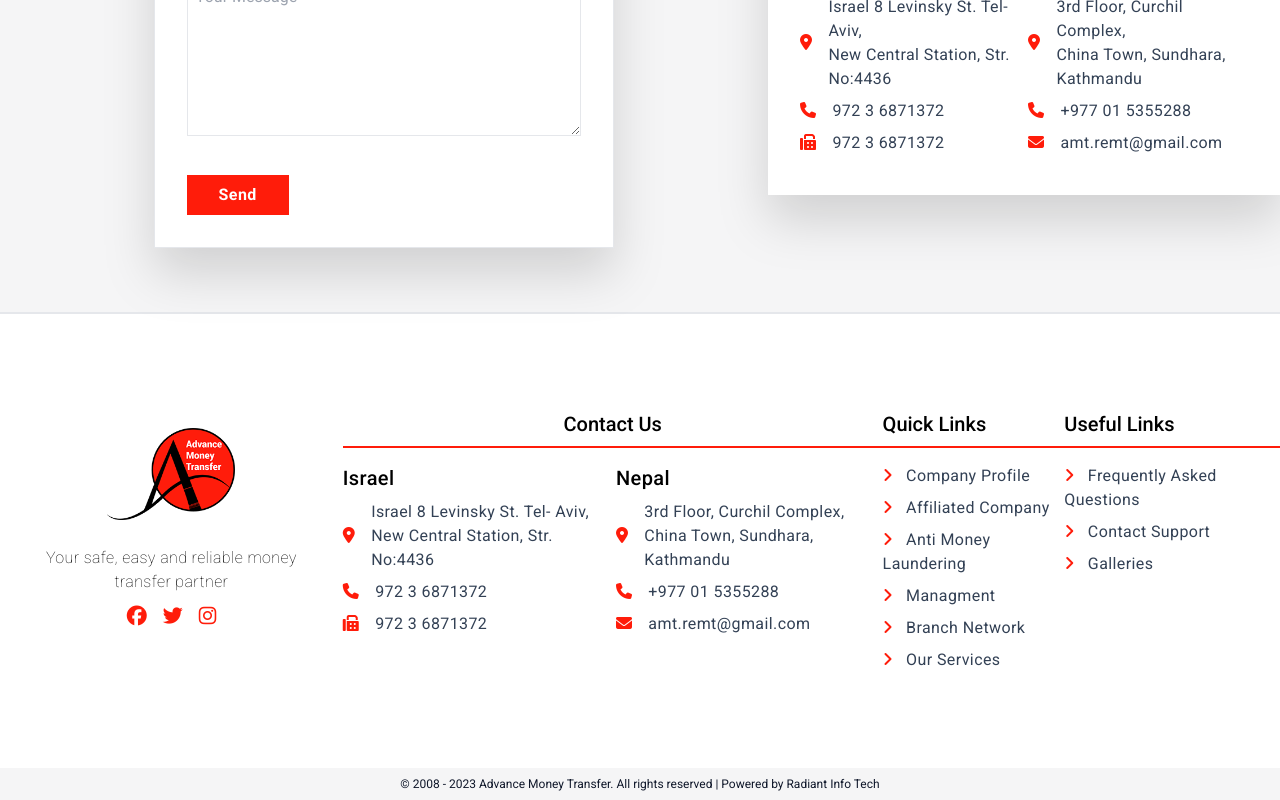
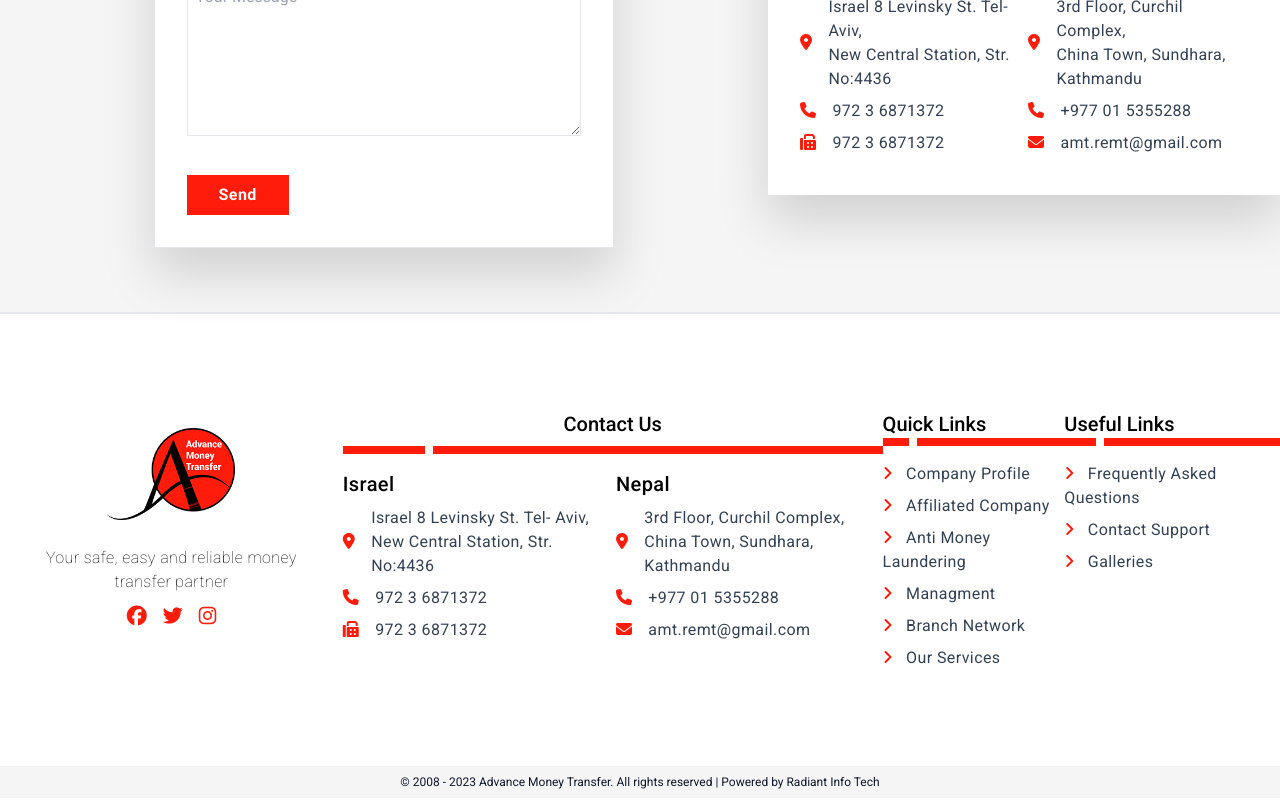
Before and after one commit to navinmaharjan/advance-money-transfer, a React (Vite) app in the folder client/: page /contact-us in a window 1280 px wide. Shown: the part 759-1559 px from the top of the page. Built offline with nearby package versions, Linux system fonts and the light colour scheme.

Commit message:
contact section animation done

```diff
--- a/client/src/App.jsx
+++ b/client/src/App.jsx
@@ -7,6 +7,7 @@ import Network from "./Pages/Network/Network";
 import Services from "./Pages/Services/Services";
 import Gallery from "./Pages/Gallery/Gallery";
 import ContactUs from "./Pages/ContactUs/ContactUs";
+import ScrollToTop from "./Components/ScrollToTop";
 
 const App = () => {
   return (
@@ -21,6 +22,7 @@ const App = () => {
         <Route path="/contact-us" element={<ContactUs/>} />
       </Routes>
       <Footer />
+      <ScrollToTop />
     </BrowserRouter>
   );
 };
--- a/client/src/Components/Footer.jsx
+++ b/client/src/Components/Footer.jsx
@@ -26,9 +26,12 @@ const Footer = () => {
         </div>
 
         <div>
-          <h3 className="text-xl font-medium border-b-2 border-brand text-center pb-2">
+          <h3 className="text-xl font-medium text-center pb-2">
             Contact Us
           </h3>
+          <div className="relative bg-brand p-1">
+            <div className="absolute bg-white p-1 top-0 animate-contactAnimation"></div>
+          </div>
           <div className="flex gap-4 items-center py-2">
             <div className="font-roboto tracking-wide">
               <h1 className="text-xl font-medium py-2">Israel</h1>
@@ -100,9 +103,12 @@ const Footer = () => {
         </div>
 
         <div className="font-roboto">
-          <h3 className="text-xl font-medium border-b-2 border-brand pb-2">
+          <h3 className="text-xl font-medium">
             Quick Links
           </h3>
+          <div className="relative bg-brand p-1">
+            <div className="absolute bg-white p-1 top-0 animate-quickLinkAnimation "></div>
+          </div>
           <ul className="pt-4 flex flex-col gap-2">
             <li className="text-slate-700 hover:text-brand transition-colors duration-300 cursor-pointer tracking-wide">
             <i className="fa-solid fa-angle-right text-brand"></i> &nbsp;
@@ -132,9 +138,12 @@ const Footer = () => {
         </div>
 
         <div className="font-roboto">
-          <h3 className="text-xl font-medium border-b-2 border-brand pb-2">
+          <h3 className="text-xl font-medium">
             Useful Links
           </h3>
+          <div className="relative bg-brand p-1">
+            <div className="absolute bg-white p-1 top-0 animate-usefulLinkAnimation"></div>
+          </div>
           <ul className="pt-4 flex flex-col gap-2">
             <li className="text-slate-700 hover:text-brand transition-colors duration-300 cursor-pointer tracking-wide">
             <i className="fa-solid fa-angle-right text-brand"></i> &nbsp;
--- /dev/null
+++ b/client/src/Components/ScrollToTop.jsx
@@ -0,0 +1,14 @@
+import { useEffect } from 'react';
+import { useLocation } from 'react-router-dom';
+
+const ScrollToTop = () => {
+  // Extracts pathname property(key) from an object
+  const { pathname } = useLocation();
+
+  // Automatically scrolls to top whenever pathname changes
+  useEffect(() => {
+    window.scrollTo(0, 0);
+  }, [pathname]);
+}
+
+export default ScrollToTop;
--- a/client/src/Pages/Home/Home.jsx
+++ b/client/src/Pages/Home/Home.jsx
@@ -1,4 +1,4 @@
-import BannerImage1 from "../../assets/bannerImages/bannerImage-1.jpeg";
+import BannerImage1 from "../../assets/bannerImages/bannerImage-1.jpg";
 import AboutUsHome from "./AboutUsHome";
 import OurBusinessPartners from "./OurBusinessPartners";
 import OurServices from "./OurServices";
@@ -8,14 +8,14 @@ const Home = () => {
   return (
     <>
       <div className="relative w-full h-[800px]">
-        <div className="absolute w-full h-[800px] bg-black opacity-30 z-10"></div>
+        {/* <div className="absolute w-full h-[800px] bg-black opacity-30 z-10"></div> */}
         <img
           src={BannerImage1}
           alt="home banner"
           className="absolute w-full h-full object-cover"
         />
         <div className="absolute top-1/2 left-1/2 transform -translate-x-1/2 -translate-y-1/2 text-center z-20">
-          <h1 className="uppercase text-8xl text-white font-bold tracking-wider">
+          <h1 className="uppercase text-8xl text-white font-bold tracking-wider shadow-lg">
             ADVANCE MONEY TRANSFER
           </h1>
           <div className="flex justify-center">
--- a/client/tailwind.config.js
+++ b/client/tailwind.config.js
@@ -1,19 +1,35 @@
 /** @type {import('tailwindcss').Config} */
 export default {
-  content: [
-    "./index.html",
-    "./src/**/*.{js,ts,jsx,tsx}",
-  ],
+  content: ["./index.html", "./src/**/*.{js,ts,jsx,tsx}"],
   theme: {
     extend: {
       colors: {
-        brand: '#FF1C0A',
-        offWhite: '#F5F5F6'
+        brand: "#FF1C0A",
+        offWhite: "#F5F5F6",
       },
       fontFamily: {
-        roboto: ['Roboto', 'sans-serif']
-      }
+        roboto: ["Roboto", "sans-serif"],
+      },
+      keyframes: {
+        contact: {
+          "0%": { left: "0px" },
+          "100%": { left: "573px" },
+        },
+        quickLinks: {
+          "0%": { left: "0px" },
+          "100%": { left: "184px" },
+        },
+        usefulLinks: {
+          "0%": { left: "0px" },
+          "100%": { left: "220px" },
+        },
+      },
+      animation: {
+        contactAnimation: "contact 5s linear infinite",
+        quickLinkAnimation: "quickLinks 5s linear infinite",
+        usefulLinkAnimation: "usefulLinks 5s linear infinite",
+      },
     },
   },
   plugins: [],
-}
+};
```
